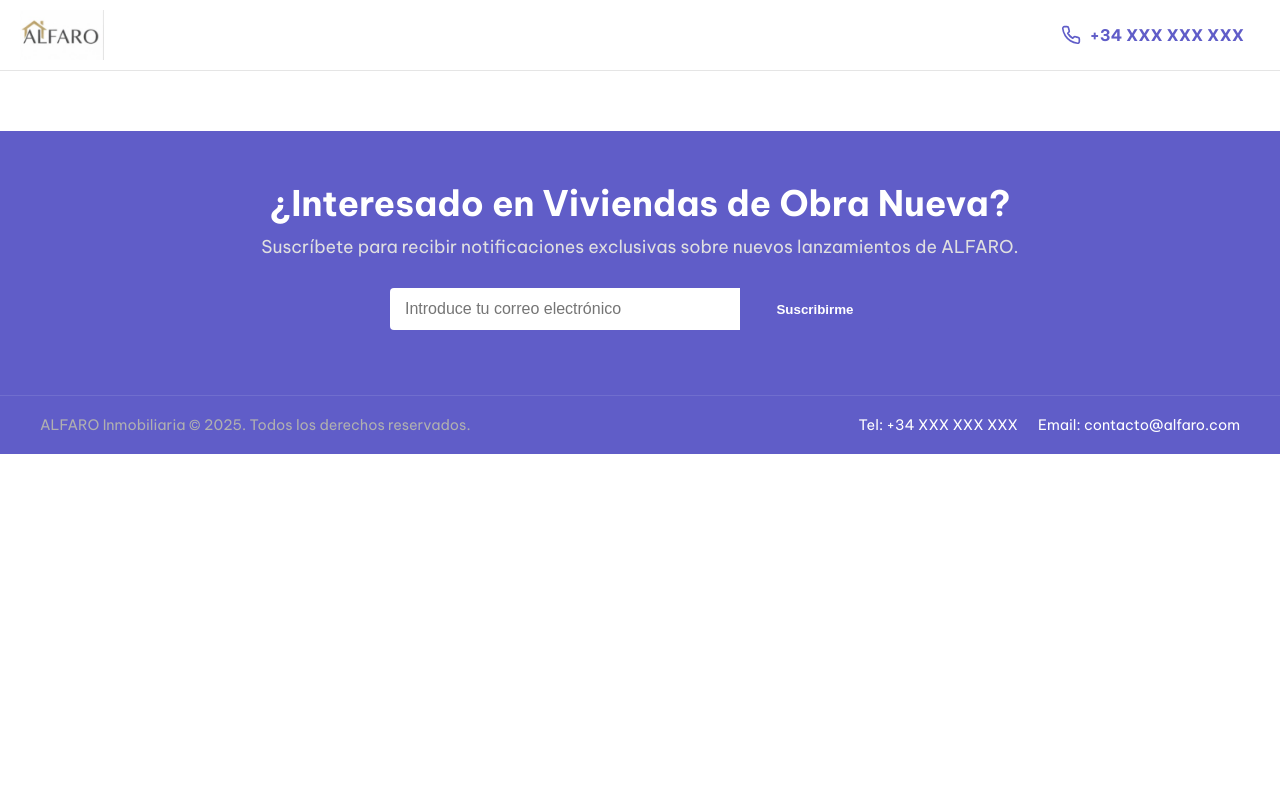
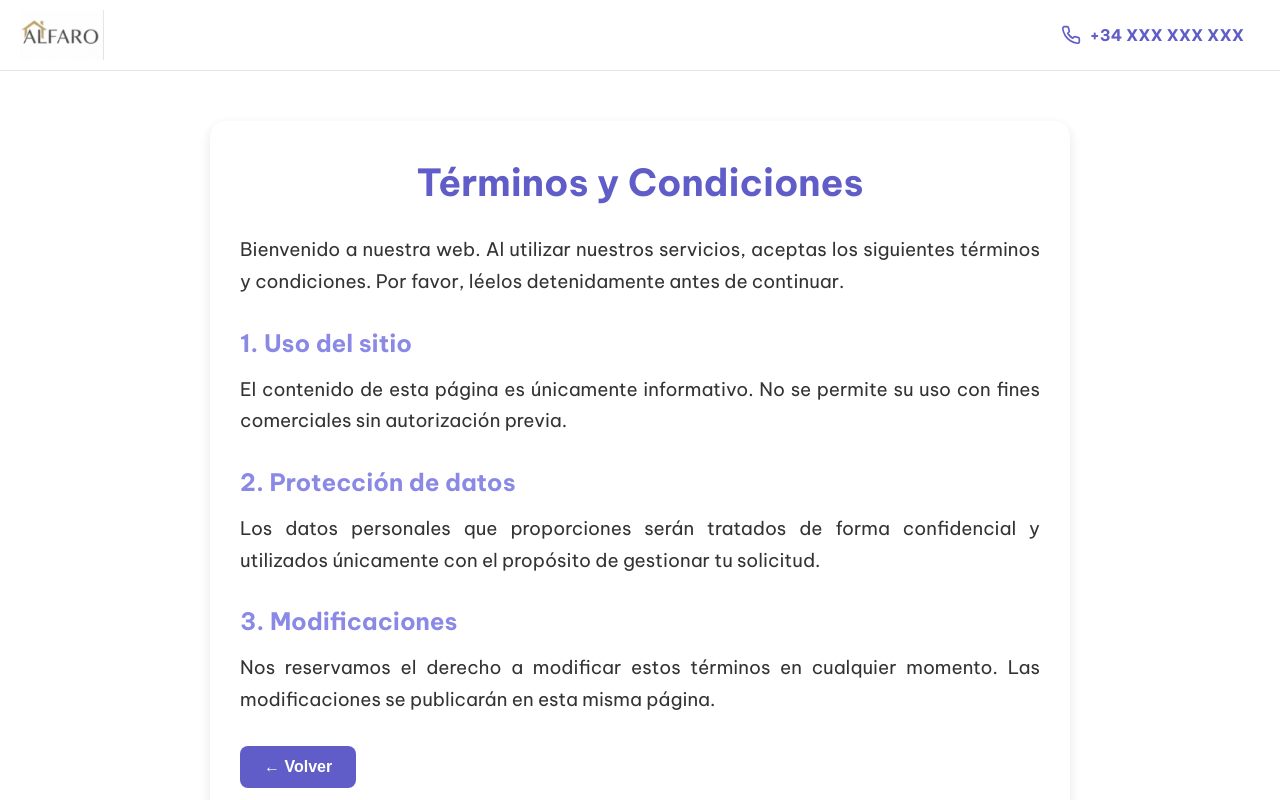
Before and after one commit to JavierPrior845/Web-Alfaro, an Angular app in the folder first-app_01-hello-world/: page /terms in a window 1280 px wide. Before the commit this address led to /. Shown: the top 800 px of the page. Built offline with nearby package versions, Linux system fonts and the light colour scheme.

Commit message:
Margenes, terminos y mapa cambiados

```diff
--- a/first-app_01-hello-world/src/app/details/details.css
+++ b/first-app_01-hello-world/src/app/details/details.css
@@ -132,6 +132,32 @@
   width: 100%;
   border-radius: 10px;
   overflow: hidden;
+}
+
+.terms-container {
+  display: flex;
+  align-items: center;
+  gap: 10px;
+  margin: 20px 0;
+  font-size: 14pt;
+  color: #333;
+}
+
+.terms-container a {
+  color: var(--primary-color);
+  text-decoration: none;
+  font-weight: 600;
+}
+
+.terms-container a:hover {
+  text-decoration: underline;
+}
+
+.terms-container input[type="checkbox"] {
+  width: 18px;
+  height: 18px;
+  transform: translateY(2px);
+  cursor: pointer;
 }
 
 /* ===== DESCARGAS ===== */
--- a/first-app_01-hello-world/src/app/details/details.ts
+++ b/first-app_01-hello-world/src/app/details/details.ts
@@ -124,15 +124,14 @@
         Usamos un alias '; as galleryImages' para que TypeScript sepa
         que 'galleryImages' es de tipo string[] (no undefined) dentro del bloque.
       -->
-      @if (housingLocation?.galleryImages; as galleryImages) {
-        @if (galleryImages.length > 0) {
-          <section class="gallery-section">
-            <h2 class="section-heading"> Galería de Imágenes</h2>
-            <!-- Esta línea ahora es segura y no dará error -->
-            <app-image-gallery [images]="galleryImages" />
-          </section>
-        }
-      }
+      @if (housingLocation?.galleryImages; as galleryImages) { @if
+      (galleryImages.length > 0) {
+      <section class="gallery-section">
+        <h2 class="section-heading">Galería de Imágenes</h2>
+        <!-- Esta línea ahora es segura y no dará error -->
+        <app-image-gallery [images]="galleryImages" />
+      </section>
+      } }
 
       <section class="unit-table-section clearfix">
         @if (housingLocation?.units; as availableUnits) {
@@ -147,7 +146,15 @@
           <!-- Columna izquierda: Mapa -->
           <div class="map-column">
             <h2 class="section-heading">Ubicación</h2>
-            <div id="map" style="height: 400px; width: 400px;"></div>
+            <iframe
+              src="https://www.google.com/maps/embed?pb=!1m18!1m12!1m3!1d665.4823069294587!2d-1.1181602905529737!3d38.0052129310496!2m3!1f0!2f0!3f0!3m2!1i1024!2i768!4f13.1!3m3!1m2!1s0xd6382378c4223b7%3A0xbcf245bc7bc0ac4c!2sDiseminado%20Diego%20Carmona%2C%202%2C%2030007%20Zarandona%2C%20Murcia!5e1!3m2!1ses!2ses!4v1762621605517!5m2!1ses!2ses"
+              width="600"
+              height="450"
+              style="border: 0"
+              allowfullscreen=""
+              loading="lazy"
+              referrerpolicy="no-referrer-when-downgrade"
+            ></iframe>
           </div>
 
           <!-- Columna derecha: Formulario -->
@@ -162,6 +169,18 @@
 
               <label for="email">Email</label>
               <input id="email" type="email" formControlName="email" />
+
+              <div class="terms-container">
+                <input
+                  type="checkbox"
+                  id="terms"
+                  formControlName="termsAccepted"
+                />
+                <label for="terms">
+                  Acepto los
+                  <a href="/terms" target="_blank">términos y condiciones</a>
+                </label>
+              </div>
 
               <button type="submit" class="primary">
                 Confirmar información
@@ -185,6 +204,7 @@
     firstName: new FormControl(""),
     lastName: new FormControl(""),
     email: new FormControl(""),
+    termsAccepted: new FormControl(false),
   });
 
   constructor() {
@@ -223,6 +243,11 @@
   }
 
   submitApplication() {
+    if (!this.applyForm.value.termsAccepted) {
+      alert("Debes aceptar los términos y condiciones antes de continuar.");
+      return;
+    }
+
     this.housingService.submitApplication(
       this.applyForm.value.firstName ?? "",
       this.applyForm.value.lastName ?? "",
--- a/first-app_01-hello-world/src/app/home/home.css
+++ b/first-app_01-hello-world/src/app/home/home.css
@@ -6,7 +6,8 @@
   /* OPCIÓN 1: Tarjetas más grandes (mínimo 500px) */
   grid-template-columns: repeat(auto-fill, minmax(500px, 1fr));
 
-  margin-top: 50px;
+  /* margin-top: 50px; */
+  margin: 50px 20px 0 20px;
 }
 
 input[type="text"] {
--- /dev/null
+++ b/first-app_01-hello-world/src/app/terms/terms.css
@@ -0,0 +1,51 @@
+.terms-wrapper {
+  max-width: 800px;
+  margin: 50px auto;
+  padding: 30px;
+  background-color: #fff;
+  border-radius: 16px;
+  box-shadow: 0 4px 12px rgba(0, 0, 0, 0.1);
+  color: #333;
+  line-height: 1.7;
+}
+
+.terms-wrapper h1 {
+  color: var(--primary-color);
+  margin-bottom: 20px;
+  font-size: 28pt;
+  text-align: center;
+}
+
+.terms-wrapper h2 {
+  color: var(--secondary-color);
+  margin-top: 25px;
+  margin-bottom: 10px;
+  font-size: 18pt;
+}
+
+.terms-wrapper p {
+  font-size: 14pt;
+  text-align: justify;
+}
+
+.back-link {
+  margin-top: 30px;
+  text-align: center;
+}
+
+.btn-volver {
+  background-color: var(--primary-color);
+  color: white;
+  border: none;
+  padding: 12px 24px;
+  border-radius: 8px;
+  font-size: 16px;
+  font-weight: 600;
+  cursor: pointer;
+  transition: background-color 0.3s ease, transform 0.2s ease;
+}
+
+.btn-volver:hover {
+  background-color: var(--secondary-color);
+  transform: translateY(-2px);
+}
--- /dev/null
+++ b/first-app_01-hello-world/src/app/terms/terms.ts
@@ -0,0 +1,48 @@
+import { Component } from "@angular/core";
+import { Location } from "@angular/common";
+
+@Component({
+  selector: "app-terms",
+  standalone: true,
+  template: `
+    <div class="terms-wrapper">
+      <h1>Términos y Condiciones</h1>
+      <p>
+        Bienvenido a nuestra web. Al utilizar nuestros servicios, aceptas los
+        siguientes términos y condiciones. Por favor, léelos detenidamente antes
+        de continuar.
+      </p>
+
+      <h2>1. Uso del sitio</h2>
+      <p>
+        El contenido de esta página es únicamente informativo. No se permite su
+        uso con fines comerciales sin autorización previa.
+      </p>
+
+      <h2>2. Protección de datos</h2>
+      <p>
+        Los datos personales que proporciones serán tratados de forma
+        confidencial y utilizados únicamente con el propósito de gestionar tu
+        solicitud.
+      </p>
+
+      <h2>3. Modificaciones</h2>
+      <p>
+        Nos reservamos el derecho a modificar estos términos en cualquier
+        momento. Las modificaciones se publicarán en esta misma página.
+      </p>
+
+      <p class="back-link">
+        <button (click)="volver()" class="btn-volver">← Volver</button>
+      </p>
+    </div>
+  `,
+  styleUrls: ["./terms.css"],
+})
+export class Terms {
+  constructor(private location: Location) {}
+
+  volver() {
+    this.location.back();
+  }
+}
```
Also changed, not shown: first-app_01-hello-world/src/app/routes.ts (+9 -7 lines).
